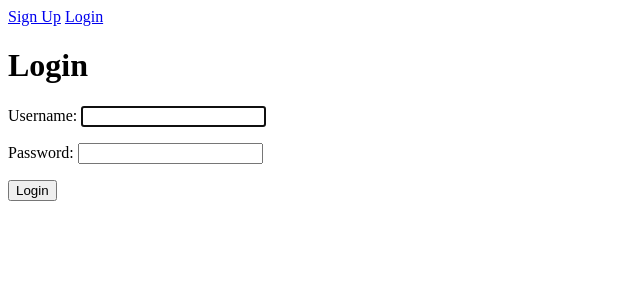
After one commit to jyi468/todowoo-project, a Django app: page /loginuser/ in a window 1280 px wide. The commit adds this page. Shown: the top 300 px of the page, without its empty margins (0-640 px from the left). Run offline with Django 3.2, Linux system fonts and the light colour scheme.

Commit message:
Add login functionality

```diff
--- a/todo/templates/todo/base.html
+++ b/todo/templates/todo/base.html
@@ -9,8 +9,8 @@ Logged In as {{ user.username }}
 
 {% else %}
 
-<a href="#">Sign Up</a>
-<a href="#">Login</a>
+<a href="{% url 'signupuser' %}">Sign Up</a>
+<a href="{% url 'loginuser' %}">Login</a>
 
 {% endif %}
 
--- /dev/null
+++ b/todo/templates/todo/loginuser.html
@@ -0,0 +1,13 @@
+{% extends 'todo/base.html' %}
+
+{% block content %}
+<h1>Login</h1>
+
+<h2>{{ error }}</h2>
+
+<form method="POST">
+    {% csrf_token %}
+    {{ form.as_p }}
+    <button type="submit">Login</button>
+</form>
+{% endblock %}
--- a/todo/views.py
+++ b/todo/views.py
@@ -1,9 +1,9 @@
 from django.db import IntegrityError
 
 from django.shortcuts import render, redirect
-from django.contrib.auth.forms import UserCreationForm
+from django.contrib.auth.forms import UserCreationForm, AuthenticationForm
 from django.contrib.auth.models import User
-from django.contrib.auth import login, logout
+from django.contrib.auth import login, logout, authenticate
 
 
 def home(request):
@@ -30,6 +30,19 @@ def signupuser(request):
                                'error': 'Passwords did not match'})
 
 
+def loginuser(request):
+    if request.method == 'GET':
+        return render(request, 'todo/loginuser.html', {'form': AuthenticationForm()})
+    else:
+        # Check user credentials
+        user = authenticate(request, username=request.POST['username'], password=request.POST['password'])
+        if user is None:
+            return render(request, 'todo/loginuser.html',
+                          {'form': AuthenticationForm(), 'error': 'Username and password did not match'})
+        else:
+            login(request, user)
+            return redirect('currenttodos')
+
 def logoutuser(request):
     if request.method == 'POST':
         logout(request)
--- a/todowoo/urls.py
+++ b/todowoo/urls.py
@@ -21,8 +21,9 @@ urlpatterns = [
     path('admin/', admin.site.urls),
     # Auth
     path('signup/', views.signupuser, name='signupuser'),
+    path('loginuser/', views.loginuser, name='loginuser'),
     path('logout/', views.logoutuser, name='logoutuser'),
     # Todos
     path('current/', views.currenttodos, name='currenttodos'),
-    path('home/', views.home, name='home'),
+    path('', views.home, name='home'),
 ]
```
